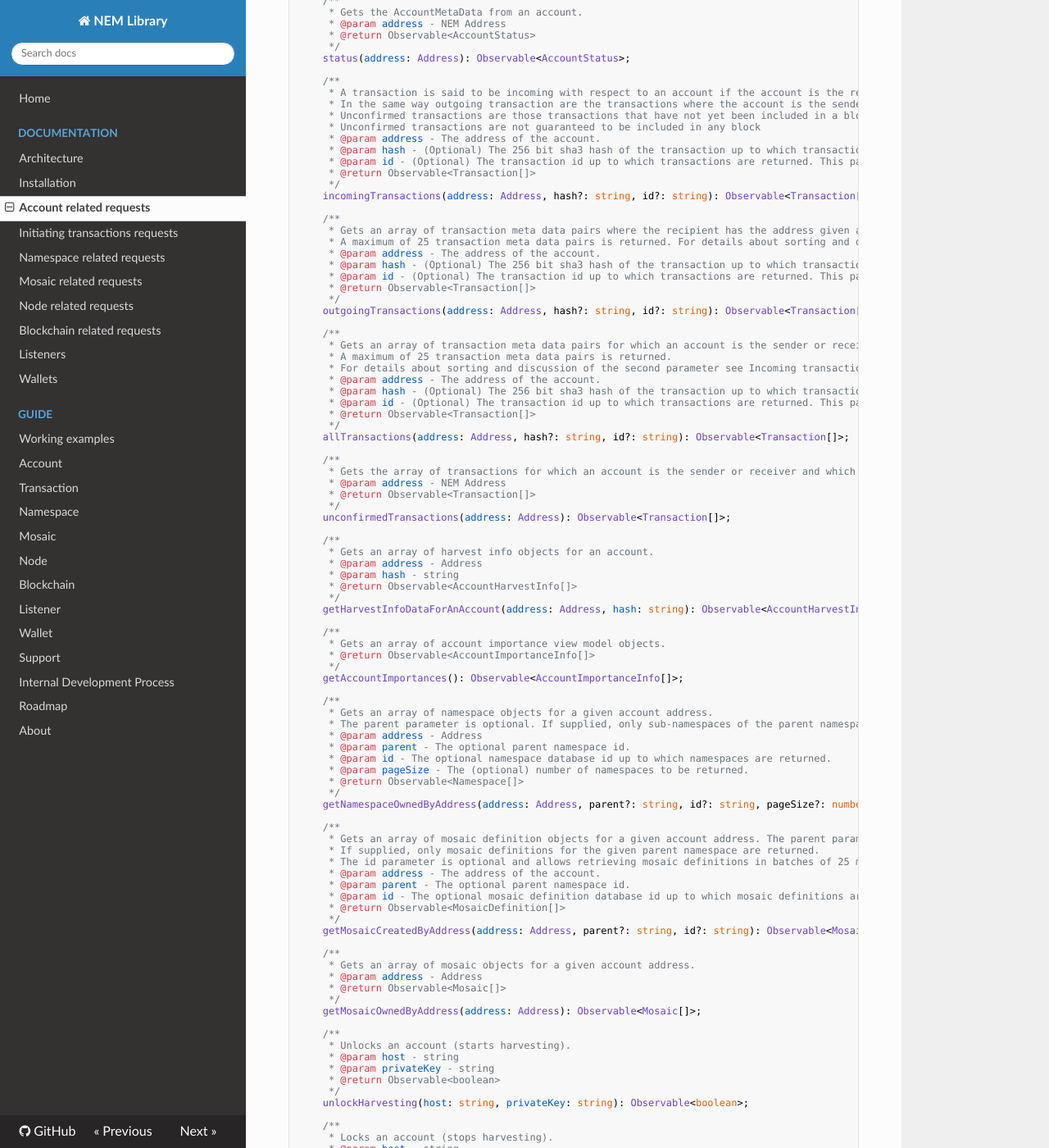
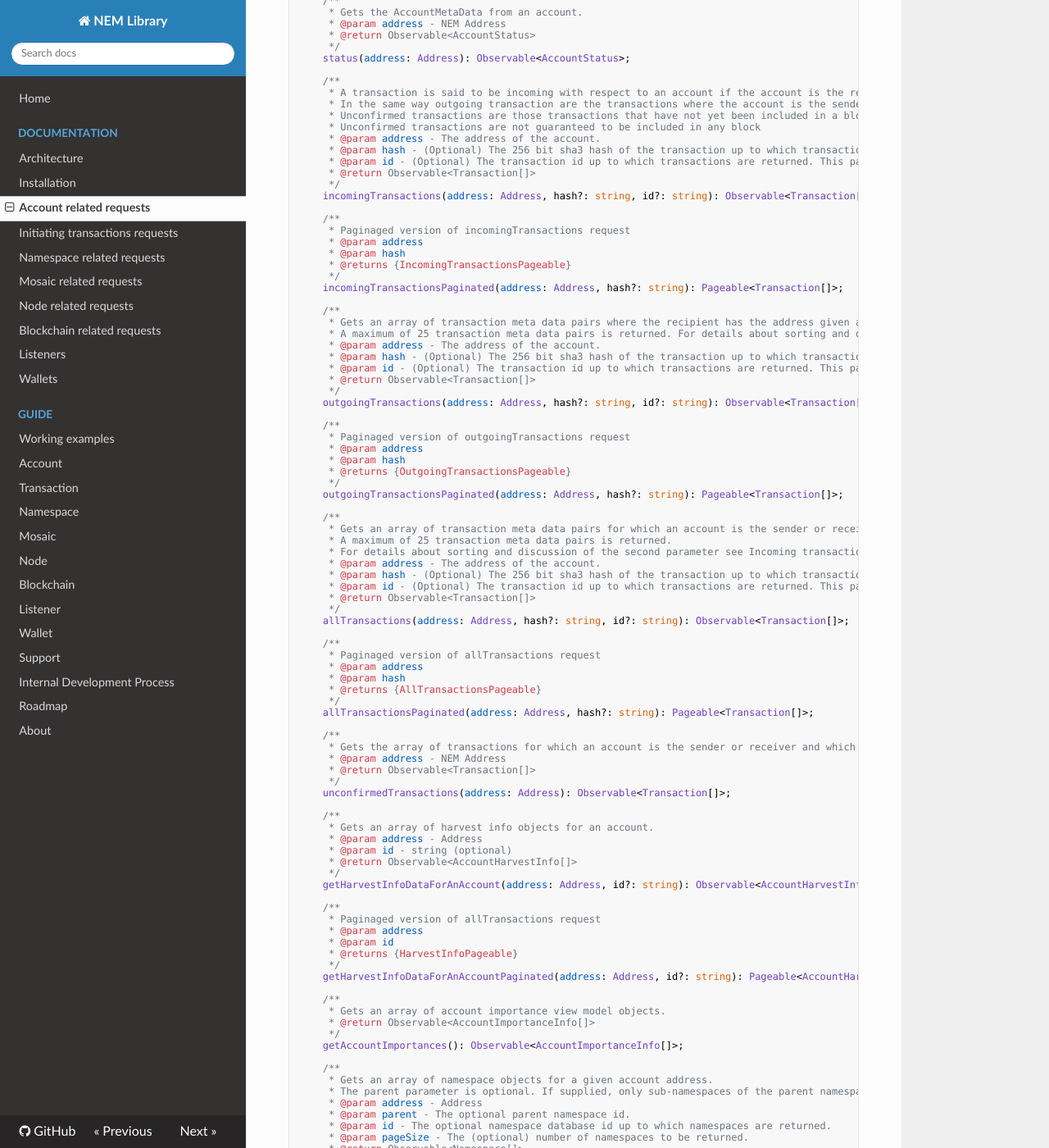
Before and after one commit to takahser/nem-library-docs, an MkDocs documentation site: the page built from docs/documentation/account.md, in a window 1280 px wide and 1400 px high, scrolled down 1360 px. Shown: the whole window at 82% size. Built offline with MkDocs 1.6.1, drawn with Linux system fonts in a browser that asks for light colours; nearby versions of some CDN libraries; old or Windows-style settings are respelled for this version of MkDocs.

Commit message:
ADDED paginated methods in AccountHttp

```diff
--- a/docs/documentation/account.md
+++ b/docs/documentation/account.md
@@ -69,6 +69,14 @@ export declare class AccountHttp extends HttpEndpoint {
     incomingTransactions(address: Address, hash?: string, id?: string): Observable<Transaction[]>;
 
     /**
+     * Paginaged version of incomingTransactions request
+     * @param address
+     * @param hash
+     * @returns {IncomingTransactionsPageable}
+     */
+    incomingTransactionsPaginated(address: Address, hash?: string): Pageable<Transaction[]>;
+
+    /**
      * Gets an array of transaction meta data pairs where the recipient has the address given as parameter to the request.
      * A maximum of 25 transaction meta data pairs is returned. For details about sorting and discussion of the second parameter see Incoming transactions.
      * @param address - The address of the account.
@@ -77,6 +85,14 @@ export declare class AccountHttp extends HttpEndpoint {
      * @return Observable<Transaction[]>
      */
     outgoingTransactions(address: Address, hash?: string, id?: string): Observable<Transaction[]>;
+
+    /**
+     * Paginaged version of outgoingTransactions request
+     * @param address
+     * @param hash
+     * @returns {OutgoingTransactionsPageable}
+     */
+    outgoingTransactionsPaginated(address: Address, hash?: string): Pageable<Transaction[]>;
 
     /**
      * Gets an array of transaction meta data pairs for which an account is the sender or receiver.
@@ -90,6 +106,14 @@ export declare class AccountHttp extends HttpEndpoint {
     allTransactions(address: Address, hash?: string, id?: string): Observable<Transaction[]>;
 
     /**
+     * Paginaged version of allTransactions request
+     * @param address
+     * @param hash
+     * @returns {AllTransactionsPageable}
+     */
+    allTransactionsPaginated(address: Address, hash?: string): Pageable<Transaction[]>;
+
+    /**
      * Gets the array of transactions for which an account is the sender or receiver and which have not yet been included in a block
      * @param address - NEM Address
      * @return Observable<Transaction[]>
@@ -99,10 +123,18 @@ export declare class AccountHttp extends HttpEndpoint {
     /**
      * Gets an array of harvest info objects for an account.
      * @param address - Address
-     * @param hash - string
+     * @param id - string (optional)
      * @return Observable<AccountHarvestInfo[]>
      */
-    getHarvestInfoDataForAnAccount(address: Address, hash: string): Observable<AccountHarvestInfo[]>;
+    getHarvestInfoDataForAnAccount(address: Address, id?: string): Observable<AccountHarvestInfo[]>;
+
+    /**
+     * Paginaged version of allTransactions request
+     * @param address
+     * @param id
+     * @returns {HarvestInfoPageable}
+     */
+    getHarvestInfoDataForAnAccountPaginated(address: Address, id?: string): Pageable<AccountHarvestInfo[]>;
 
     /**
      * Gets an array of account importance view model objects.
```
